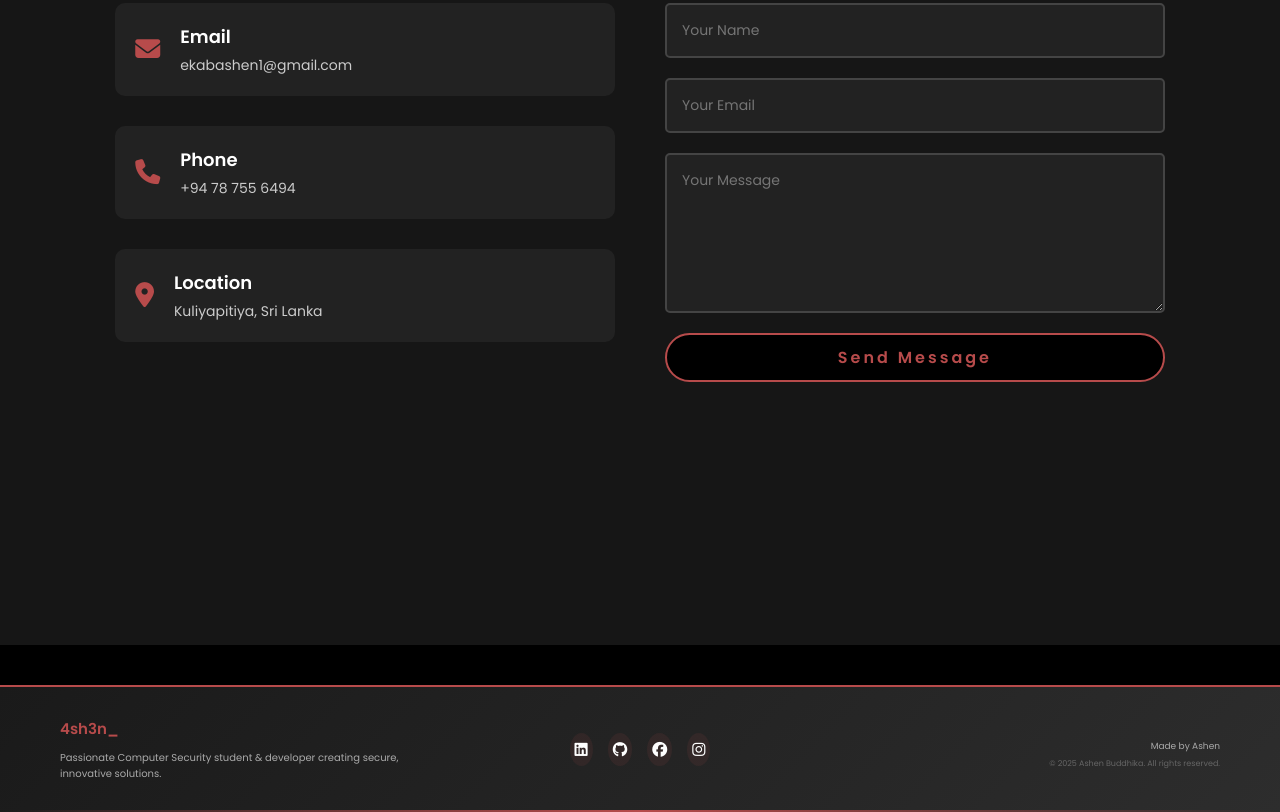
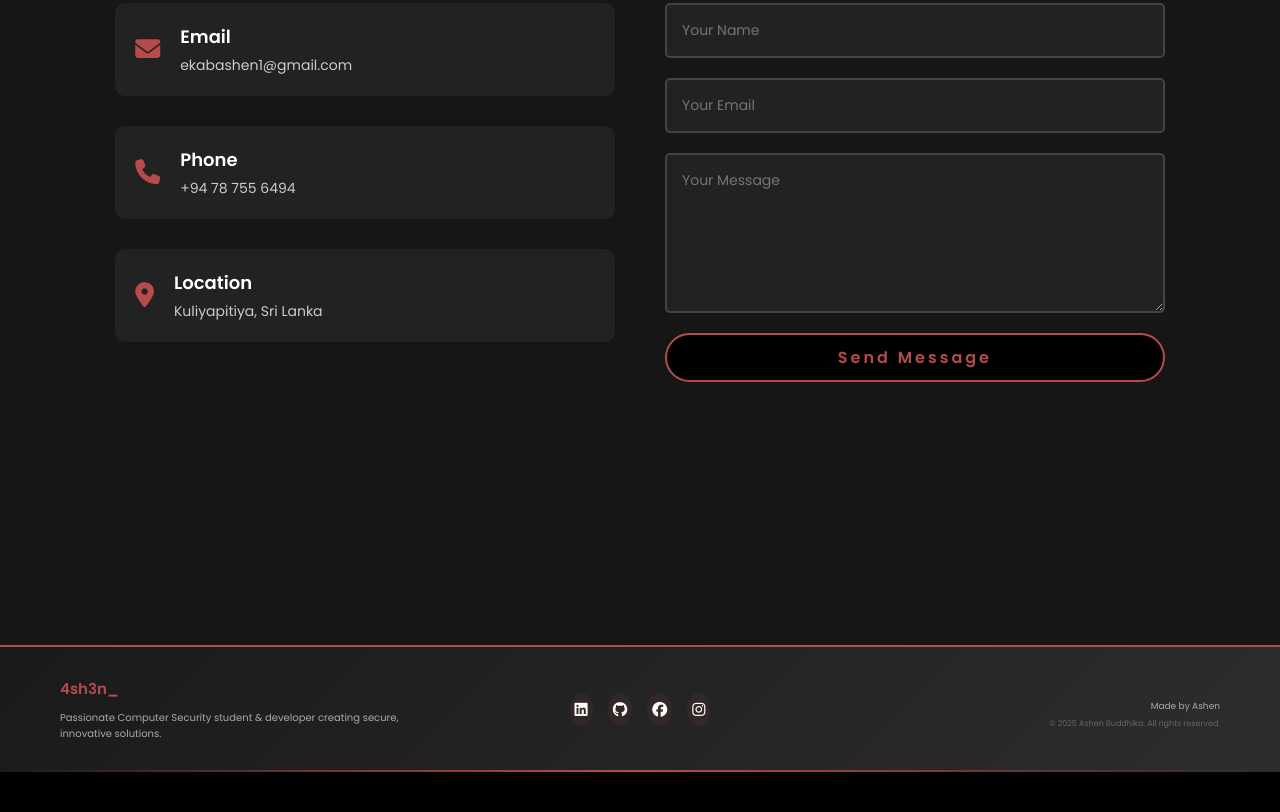
Before and after one commit to BuddhikaAshen/me, a plain HTML site: page index.html in a window 1280 px wide. Shown: the part 3676-4488 px from the top of the page. After the commit the page ends 4448 px from the top, so only its background shows below. Drawn offline with Linux system fonts and the light colour scheme.

Commit message:
Update index.html

```diff
--- a/index.html
+++ b/index.html
@@ -263,7 +263,7 @@
         background: linear-gradient(135deg, #1a1a1a 0%, #2d2d2d 100%);
         color: #fff;
         padding: 3rem 0 2rem 0;
-        margin-top: 4rem;
+/*         margin-top: 4rem; */
         border-top: 2px solid #b74b4b;
         position: relative;
     ">
```
